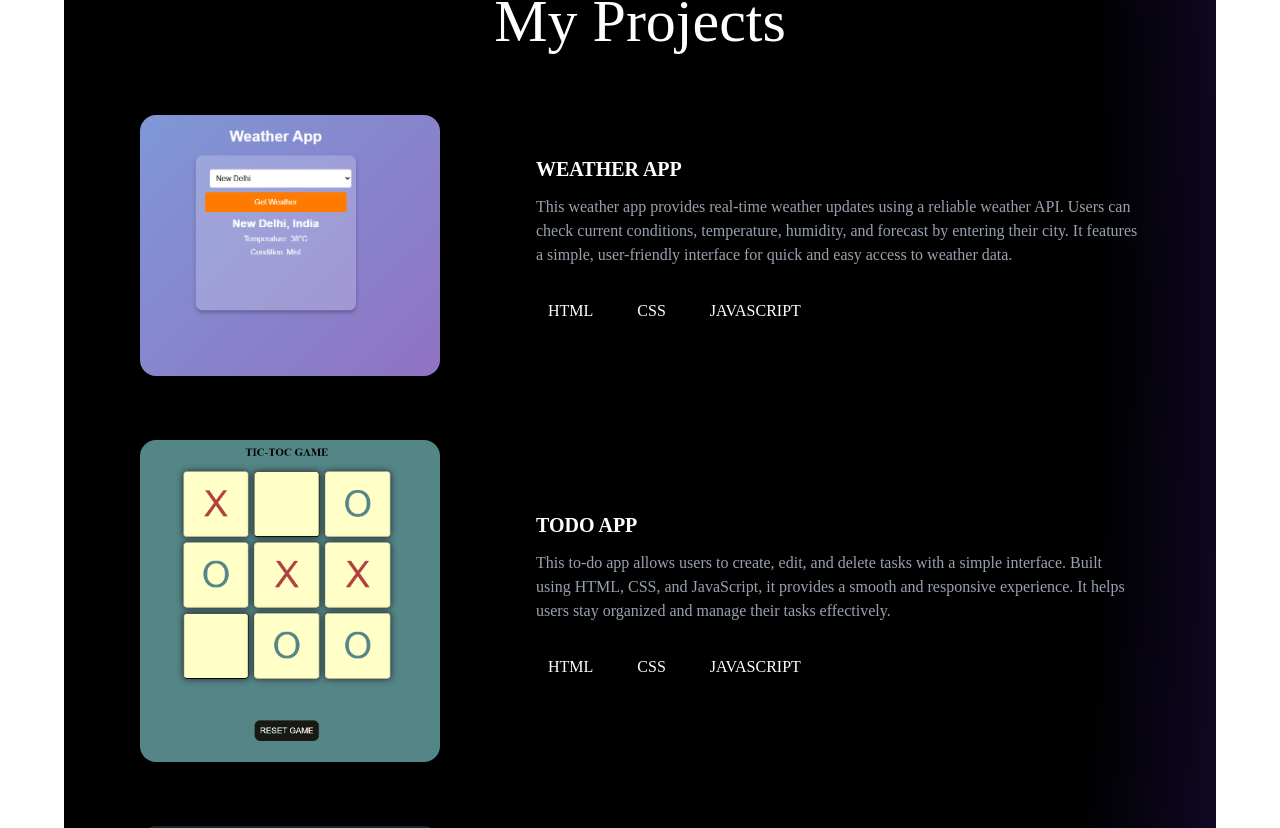
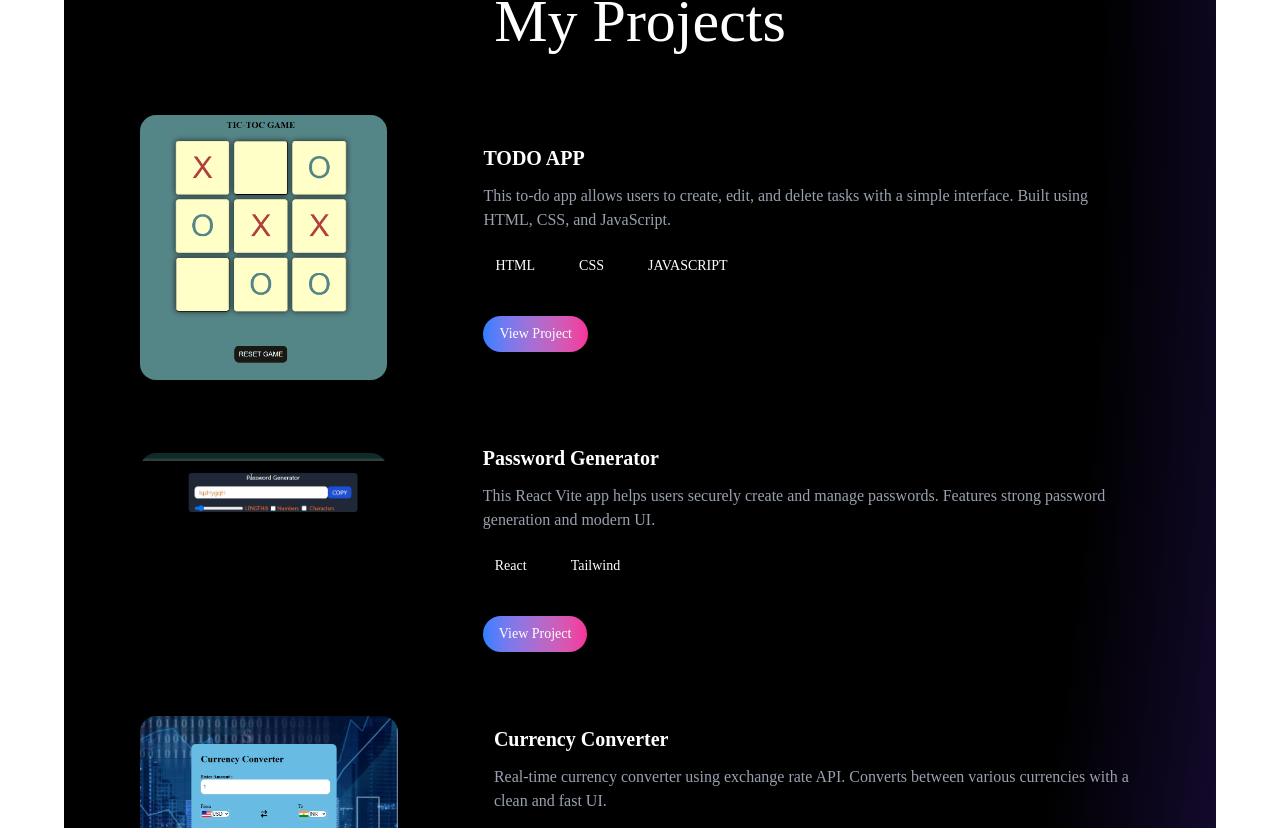
Before and after one commit to AJAY2405/portfolio, a React (Vite) app: page / in a window 1280 px wide. Shown: the part 1652-2480 px from the top of the page. Built offline with nearby package versions, Linux system fonts and the light colour scheme.

Commit message:
project link

```diff
--- a/src/components/Projects.jsx
+++ b/src/components/Projects.jsx
@@ -1,43 +1,130 @@
+// import React from 'react';
+// import { motion } from 'framer-motion'; // ✅ Correct import
+
+// // ✅ Use image URLs from /public/Images/
+// const projectsData = [
+//   {
+//     image: "/Images/2.png",
+//     title: "TODO APP",
+//     description: "This to-do app allows users to create, edit, and delete tasks with a simple interface. Built using HTML, CSS, and JavaScript, it provides a smooth and responsive experience. It helps users stay organized and manage their tasks effectively.",
+//     technologies: ["HTML", "CSS", "JAVASCRIPT"],
+//   },
+//   {
+//     image: "/Images/3.png",
+//     title: "Password Generator",
+//     description: "This React Vite app allows users to securely create and manage passwords with ease. It uses modern React features and Vite's fast build tool for a smooth experience. The app ensures password safety with features like strong password generation and secure storage",
+//     technologies: ["React", "Tailwind"],
+//   },
+//   {
+//     image: "/Images/4.png",
+//     title: "Currency Converter",
+//     description: "This currency converter app uses an API to provide real-time exchange rates and allows users to convert between various currencies. Built with HTML, CSS, and JavaScript, it offers an intuitive interface for quick conversions. It ensures accurate and up-to-date currency exchange information for users worldwide.",
+//     technologies: ["API", "HTML", "CSS", "JAVASCRIPT"],
+//   },
+//   {
+//     image: "/Images/5.png",
+//     title: "E-commerce Website",
+//     description: "This e-commerce website is built using Node.js and Express for backend functionality, with MongoDB for secure data storage. It offers a seamless shopping experience with features like product browsing, cart management, and secure checkout. The frontend is designed with HTML, CSS, and JavaScript for a responsive and user-friendly interface.",
+//     technologies: ["Node.js", "Express.js", "MongoDB"],
+//   }
+// ];
+
+// // ✅ Corrected ScrollReveal component
+// const ScrollReveal = ({ children }) => {
+//   return (
+//     <motion.div
+//       initial={{ opacity: 0, y: 100 }}
+//       whileInView={{ opacity: 1, y: 0 }}
+//       viewport={{ once: true }}
+//       transition={{ duration: 0.8 }}
+//     >
+//       {children}
+//     </motion.div>
+//   );
+// };
+
+// const ProjectCard = ({ project }) => {
+//   return (
+//     <ScrollReveal>
+//       <div className='flex flex-col items-center gap-8 md:flex-row md:gap-24'>
+//         <img
+//           src={project.image}
+//           alt={project.title}
+//           className='w-full cursor-pointer rounded-2xl transition-all duration-300 hover:scale-105 md:w-[300px]'
+//         />
+//         <div className='flex flex-col gap-5'>
+//           <div className='flex flex-col gap-3'>
+//             <div className='text-xl font-semibold'>{project.title}</div>
+//             <p className='text-gray-400'>{project.description}</p>
+//           </div>
+//           <div className='flex flex-wrap gap-5'>
+//             {project.technologies.map((tech, index) => (
+//               <span key={index} className='rounded-lg bg-black p-3'>
+//                 {tech}
+//               </span>
+//             ))}
+//           </div>
+//         </div>
+//       </div>
+//     </ScrollReveal>
+//   );
+// };
+
+// function Projects() {
+//   return (
+//     <div
+//       id="projects"
+//       className='flex min-h-screen w-full flex-col items-center justify-center gap-16 p-4 md:px-14 md:py-24'
+//     >
+//       <ScrollReveal>
+//         <h1 className='text-4xl font-light text-white md:text-6xl'>My Projects</h1>
+//       </ScrollReveal>
+//       <div className='flex w-full max-w-[1000px] flex-col gap-16 text-white'>
+//         {projectsData.map((project, index) => (
+//           <ProjectCard key={index} project={project} />
+//         ))}
+//       </div>
+//     </div>
+//   );
+// }
+
+// export default Projects;
+
 import React from 'react';
-import { motion } from 'framer-motion'; // ✅ Correct import
+import { motion } from 'framer-motion';
 
-// ✅ Use image URLs from /public/Images/
 const projectsData = [
-  {
-    image: "/Images/1.png",
-    title: "WEATHER APP",
-    description: "This weather app provides real-time weather updates using a reliable weather API. Users can check current conditions, temperature, humidity, and forecast by entering their city. It features a simple, user-friendly interface for quick and easy access to weather data.",
-    technologies: ["HTML", "CSS", "JAVASCRIPT"],
-  },
   {
     image: "/Images/2.png",
     title: "TODO APP",
-    description: "This to-do app allows users to create, edit, and delete tasks with a simple interface. Built using HTML, CSS, and JavaScript, it provides a smooth and responsive experience. It helps users stay organized and manage their tasks effectively.",
+    description: "This to-do app allows users to create, edit, and delete tasks with a simple interface. Built using HTML, CSS, and JavaScript.",
     technologies: ["HTML", "CSS", "JAVASCRIPT"],
+    link: "https://tictocto-mhuq.vercel.app/"
   },
   {
     image: "/Images/3.png",
     title: "Password Generator",
-    description: "This React Vite app allows users to securely create and manage passwords with ease. It uses modern React features and Vite's fast build tool for a smooth experience. The app ensures password safety with features like strong password generation and secure storage",
+    description: "This React Vite app helps users securely create and manage passwords. Features strong password generation and modern UI.",
     technologies: ["React", "Tailwind"],
+    link: "https://copypassword.vercel.app/"
   },
   {
     image: "/Images/4.png",
     title: "Currency Converter",
-    description: "This currency converter app uses an API to provide real-time exchange rates and allows users to convert between various currencies. Built with HTML, CSS, and JavaScript, it offers an intuitive interface for quick conversions. It ensures accurate and up-to-date currency exchange information for users worldwide.",
+    description: "Real-time currency converter using exchange rate API. Converts between various currencies with a clean and fast UI.",
     technologies: ["API", "HTML", "CSS", "JAVASCRIPT"],
+    link: "https://your-currency-converter-link.com"
   },
   {
     image: "/Images/5.png",
     title: "E-commerce Website",
-    description: "This e-commerce website is built using Node.js and Express for backend functionality, with MongoDB for secure data storage. It offers a seamless shopping experience with features like product browsing, cart management, and secure checkout. The frontend is designed with HTML, CSS, and JavaScript for a responsive and user-friendly interface.",
-    technologies: ["Node.js", "Express.js", "MongoDB"],
+    description: "Full-stack e-commerce site using Node.js, Express, and MongoDB with product browsing, cart, and secure checkout.",
+    technologies: ["Node.js", "Express.js", "MongoDB","React"],
+    link: "https://your-ecommerce-website-link.com"
   }
 ];
 
-// ✅ Corrected ScrollReveal component
-const ScrollReveal = ({ children }) => {
-  return (
+const ScrollReveal = ({ children }) => (
   <motion.div
     initial={{ opacity: 0, y: 100 }}
     whileInView={{ opacity: 1, y: 0 }}
@@ -47,17 +134,17 @@ const ScrollReveal = ({ children }) => {
     {children}
   </motion.div>
 );
-};
 
-const ProjectCard = ({ project }) => {
-  return (
+const ProjectCard = ({ project }) => (
   <ScrollReveal>
     <div className='flex flex-col items-center gap-8 md:flex-row md:gap-24'>
+      <a href={project.link} target="_blank" rel="noopener noreferrer">
         <img
           src={project.image}
           alt={project.title}
           className='w-full cursor-pointer rounded-2xl transition-all duration-300 hover:scale-105 md:w-[300px]'
         />
+      </a>
       <div className='flex flex-col gap-5'>
         <div className='flex flex-col gap-3'>
           <div className='text-xl font-semibold'>{project.title}</div>
@@ -65,16 +152,23 @@ const ProjectCard = ({ project }) => {
         </div>
         <div className='flex flex-wrap gap-5'>
           {project.technologies.map((tech, index) => (
-              <span key={index} className='rounded-lg bg-black p-3'>
+            <span key={index} className='rounded-lg bg-black px-3 py-1 text-sm'>
               {tech}
             </span>
           ))}
         </div>
+        <a
+          href={project.link}
+          target="_blank"
+          rel="noopener noreferrer"
+          className='mt-4 px-4 py-2 bg-gradient-to-r from-blue-500 to-pink-500 text-sm rounded-full font-medium transition-transform duration-300 hover:scale-105 w-max'
+        >
+          View Project
+        </a>
       </div>
     </div>
   </ScrollReveal>
 );
-};
 
 function Projects() {
   return (
```
Lines whose indentation alone changed are shown as unchanged.
